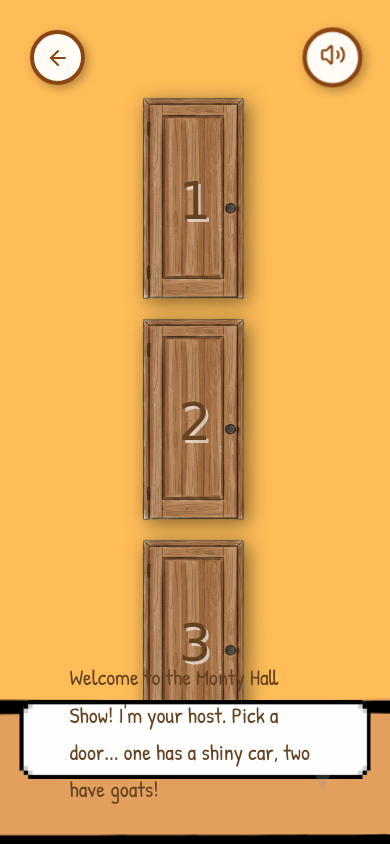
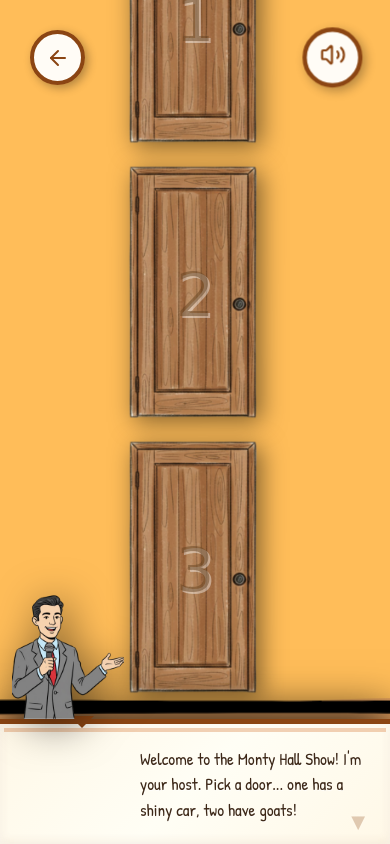
Before and after one commit to Rexaintreal/Contrary, a Flask app: page /paradox/monty-hall in a window 390 px wide. Run offline with Flask 3, Linux system fonts and the light colour scheme; some web fonts are replaced.

Commit message:
Improved text box now we use responsive box built using code not assets and now the hsot sits at the top of the text box

```diff
--- a/assets/design.txt
+++ b/assets/design.txt
@@ -74,3 +74,8 @@
 Paradox data in diff file - done
 
 TODO- create last 3 paradoxes art (if time is left)
+
+
+Monty Hall Page - Better Spacing, music change , enhanced assets, add modal, buttons same size
+
+Done - responsive html css text box instead of assets and layout fixed for the hsot and text box
--- a/static/css/monty-hall.css
+++ b/static/css/monty-hall.css
@@ -28,34 +28,28 @@
 }
 
 .host-character {
-    position: absolute;
-    left: 80px;
-    bottom: 200px;
-    width: 300px;
-    height: 400px;
-    z-index: 10;
-    animation: hostFloat 3s ease-in-out infinite;
-}
-
-@keyframes hostFloat {
-    0%, 100% { transform: translateY(0); }
-    50% { transform: translateY(-15px); }
+    position: fixed;
+    left: 20px;
+    bottom: 165px;
+    width: 280px;
+    height: 350px;
+    z-index: 25;
 }
 
 .host-character img {
     width: 100%;
     height: 100%;
     object-fit: contain;
-    filter: drop-shadow(5px 5px 15px rgba(0,0,0,0.4));
+    filter: drop-shadow(6px 6px 20px rgba(0,0,0,0.5));
 }
 
 .doors-area {
     position: absolute;
-    top: 50%;
+    top: 35%;
     left: 50%;
-    transform: translate(-50%, -55%);
+    transform: translate(-50%, -50%);
     display: flex;
-    gap: 50px;
+    gap: 60px;
     z-index: 5;
 }
 
@@ -84,8 +78,8 @@
 }
 
 .door-image {
-    width: 200px;
-    height: 300px;
+    width: 250px;
+    height: 375px;
     object-fit: contain;
     filter: drop-shadow(5px 5px 12px rgba(0,0,0,0.5));
     transition: all 0.5s ease;
@@ -101,9 +95,9 @@
     left: 50%;
     transform: translate(-50%, -50%);
     font-family: 'Cabin Sketch', cursive;
-    font-size: 90px;
-    color: #654321;
-    text-shadow: 3px 3px 0 rgba(255,255,255,0.6);
+    font-size: 85px;
+    color: rgba(101, 67, 33, 0.5);
+    text-shadow: 2px 2px 0 rgba(255,255,255,0.4);
     pointer-events: none;
     transition: opacity 0.3s ease;
 }
@@ -127,33 +121,66 @@
 }
 
 .door-content img {
-    width: 180px;
+    width: 220px;
     height: auto;
     object-fit: contain;
     filter: drop-shadow(3px 3px 8px rgba(0,0,0,0.3));
 }
 
 .dialogue-box {
-    position: absolute;
-    bottom: 30px;
-    left: 50%;
-    transform: translateX(-50%);
-    width: 800px;
-    height: 180px;
-    background: url('/static/assets/monty-hall/dialogue-box.png') center/contain no-repeat;
+    position: fixed;
+    bottom: 0;
+    left: 0;
+    right: 0;
+    width: 100%;
+    min-height: 165px;
+    background: linear-gradient(135deg, #FFF8E7 0%, #FFFEF5 50%, #FFF8E7 100%);
+    border-top: 8px solid #8B4513;
+    border-bottom: none;
+    box-shadow:
+        0 -10px 40px rgba(0, 0, 0, 0.7),
+        inset 0 2px 10px rgba(255, 255, 255, 0.5),
+        inset 0 -2px 10px rgba(139, 69, 19, 0.1);
     z-index: 20;
     display: flex;
     flex-direction: column;
     justify-content: center;
-    padding: 35px 50px 45px 50px;
+    padding: 30px 60px 30px 320px;
+}
+
+.dialogue-box::before {
+    content: '';
+    position: absolute;
+    top: 4px;
+    left: 4px;
+    right: 4px;
+    bottom: 0;
+    border-top: 4px solid rgba(210, 105, 30, 0.3);
+    pointer-events: none;
+}
+
+.dialogue-box::after {
+    content: '';
+    position: absolute;
+    top: -8px;
+    left: 180px;
+    width: 0;
+    height: 0;
+    border-left: 20px solid transparent;
+    border-right: 20px solid transparent;
+    border-bottom: 20px solid #8B4513;
+    transform: rotate(180deg);
 }
 
 .dialogue-text {
     font-family: 'Patrick Hand', cursive;
-    font-size: 26px;
-    color: #654321;
+    font-size: 24px;
+    color: #3d2817;
     line-height: 1.7;
     animation: fadeIn 0.4s ease-out;
+    text-shadow: 0.5px 0.5px 1px rgba(255, 255, 255, 0.8);
+    position: relative;
+    z-index: 1;
 }
 
 @keyframes fadeIn {
@@ -163,11 +190,12 @@
 
 .dialogue-continue {
     position: absolute;
-    bottom: 20px;
-    right: 40px;
-    font-size: 20px;
-    color: #999;
+    bottom: 12px;
+    right: 35px;
+    font-size: 22px;
+    color: #8B4513;
     animation: blink 1.5s ease-in-out infinite;
+    text-shadow: 0 0 5px rgba(255, 255, 255, 0.8);
 }
 
 @keyframes blink {
@@ -467,80 +542,72 @@
     50% { transform: scale(1.1); }
 }
 
-.home-link {
-    position: fixed;
-    top: 30px;
-    left: 30px;
-    width: 55px;
-    height: 55px;
-    background: rgba(255,255,255,0.95);
-    border: 4px solid #8B4513;
-    border-radius: 50%;
-    display: flex;
-    align-items: center;
-    justify-content: center;
-    text-decoration: none;
-    color: #8B4513;
-    z-index: 200;
-    transition: all 0.3s ease;
-    box-shadow: 3px 3px 10px rgba(0,0,0,0.3);
-}
-
-.home-link:hover {
-    transform: scale(1.2) translateY(-3px);
-    box-shadow: 5px 5px 15px rgba(0,0,0,0.4);
-}
-
 @media (max-width: 1200px) {
-    .host-character {
-        width: 250px;
-        height: 350px;
-        left: 40px;
-        bottom: 180px;
-    }
-
     .doors-area {
-        gap: 30px;
+        gap: 40px;
     }
 
     .door-image {
-        width: 170px;
-        height: 255px;
+        width: 220px;
+        height: 330px;
     }
 
     .door-number {
         font-size: 75px;
     }
+
+    .door-content img {
+        width: 190px;
+    }
 }
 
 @media (max-width: 900px) {
     .host-character {
-        width: 180px;
+        width: 220px;
         height: 280px;
-        left: 20px;
-        bottom: 160px;
+        left: 15px;
+        bottom: 145px;
     }
 
     .doors-area {
-        gap: 20px;
+        gap: 30px;
+        top: 32%;
     }
 
     .door-image {
-        width: 140px;
-        height: 210px;
+        width: 180px;
+        height: 270px;
     }
 
     .door-number {
-        font-size: 60px;
+        font-size: 65px;
+    }
+
+    .door-content img {
+        width: 160px;
     }
 
     .dialogue-box {
-        width: 90%;
-        height: 150px;
+        min-height: 145px;
+        padding: 25px 40px 25px 250px;
+    }
+
+    .dialogue-box::after {
+        left: 140px;
     }
 
     .dialogue-text {
-        font-size: 22px;
+        font-size: 21px;
+    }
+
+    .choice-buttons {
+        gap: 35px;
+        bottom: 180px;
+    }
+
+    .choice-btn {
+        width: 170px;
+        height: 70px;
     }
 
     .modal-content {
@@ -551,23 +618,62 @@
 
 @media (max-width: 768px) {
     .host-character {
-        display: none;
+        width: 160px;
+        height: 200px;
+        left: 10px;
+        bottom: 135px;
     }
 
     .doors-area {
         flex-direction: column;
         gap: 15px;
-        transform: translate(-50%, -50%) scale(0.85);
+        top: 35%;
     }
 
     .door-image {
-        width: 160px;
-        height: 240px;
+        width: 200px;
+        height: 300px;
+    }
+
+    .door-number {
+        font-size: 70px;
+    }
+
+    .door-content img {
+        width: 180px;
+    }
+
+    .dialogue-box {
+        min-height: 135px;
+        padding: 22px 30px 22px 185px;
+        border-top-width: 6px;
+    }
+
+    .dialogue-box::after {
+        left: 95px;
+        border-left: 15px solid transparent;
+        border-right: 15px solid transparent;
+        border-bottom: 15px solid #8B4513;
+    }
+
+    .dialogue-text {
+        font-size: 19px;
+        line-height: 1.6;
+    }
+
+    .dialogue-continue {
+        font-size: 18px;
+        right: 25px;
+        bottom: 10px;
     }
 
     .choice-buttons {
         flex-direction: column;
         gap: 15px;
+        bottom: 200px;
+    }
+
+    .btn-play-again {
         bottom: 200px;
     }
 
@@ -577,9 +683,61 @@
 
     .modal-buttons {
         flex-direction: column;
+        align-items: center;
     }
 
     .modal-btn {
         width: 100%;
+        max-width: 220px;
     }
 }
+
+@media (max-width: 480px) {
+    .host-character {
+        width: 120px;
+        height: 150px;
+        left: 8px;
+        bottom: 125px;
+    }
+
+    .door-image {
+        width: 170px;
+        height: 255px;
+    }
+
+    .door-number {
+        font-size: 60px;
+    }
+
+    .door-content img {
+        width: 150px;
+    }
+
+    .dialogue-box {
+        min-height: 125px;
+        padding: 20px 25px 20px 140px;
+        border-top-width: 5px;
+    }
+
+    .dialogue-box::after {
+        left: 70px;
+        border-left: 12px solid transparent;
+        border-right: 12px solid transparent;
+        border-bottom: 12px solid #8B4513;
+    }
+
+    .dialogue-text {
+        font-size: 17px;
+        line-height: 1.5;
+    }
+
+    .choice-buttons {
+        bottom: 180px;
+    }
+
+    .btn-play-again {
+        bottom: 180px;
+        width: 180px;
+        height: 75px;
+    }
+}
--- a/static/js/monty-hall.js
+++ b/static/js/monty-hall.js
@@ -239,7 +239,6 @@
             updateDialogue(dialogues.stayLose);
             playSound(loseSfx);
         }
-        document.getElementById('playAgainBtn').classList.add('visible');
 
         setTimeout(() => {
             saveStats();
--- a/templates/monty-hall.html
+++ b/templates/monty-hall.html
@@ -30,20 +30,17 @@
             <div class="door-container" data-door="0">
                 <img class="door-image" src="{{ url_for('static', filename='assets/monty-hall/door-closed.png') }}" alt="Door 1">
                 <div class="door-number">1</div>
-                <div class="door-content">
-                </div>
+                <div class="door-content"></div>
             </div>
             <div class="door-container" data-door="1">
                 <img class="door-image" src="{{ url_for('static', filename='assets/monty-hall/door-closed.png') }}" alt="Door 2">
                 <div class="door-number">2</div>
-                <div class="door-content">
-                </div>
+                <div class="door-content"></div>
             </div>
             <div class="door-container" data-door="2">
                 <img class="door-image" src="{{ url_for('static', filename='assets/monty-hall/door-closed.png') }}" alt="Door 3">
                 <div class="door-number">3</div>
-                <div class="door-content">
-                </div>
+                <div class="door-content"></div>
             </div>
         </div>
         <div class="choice-buttons" id="choiceButtons">
@@ -90,7 +87,7 @@
                 </p>
             </div>
             <div class="modal-buttons">
-                <button class="modal-btn btn-primary" id="modalPlayAgain">Play Again</button>
+                <button class="modal-btn btn-primary" id="modalPlayAgain"></button>
                 <button class="modal-btn btn-secondary" id="modalSimulate">Run 100 Sims</button>
                 <button class="modal-btn btn-secondary" id="modalClear">Clear Stats</button>
             </div>
```
Also changed, not shown: other parts of static/css/monty-hall.css (+59 -12 lines), static/assets/monty-hall/button-play.png.
